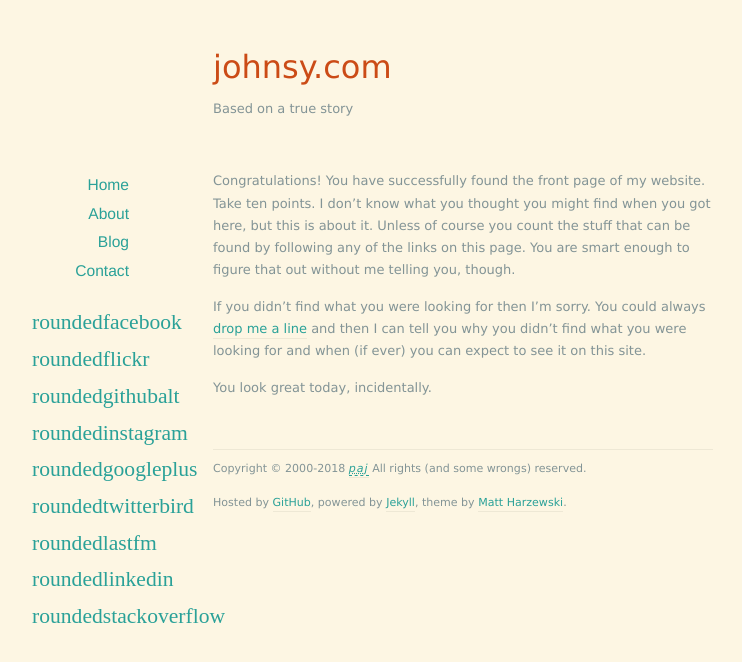
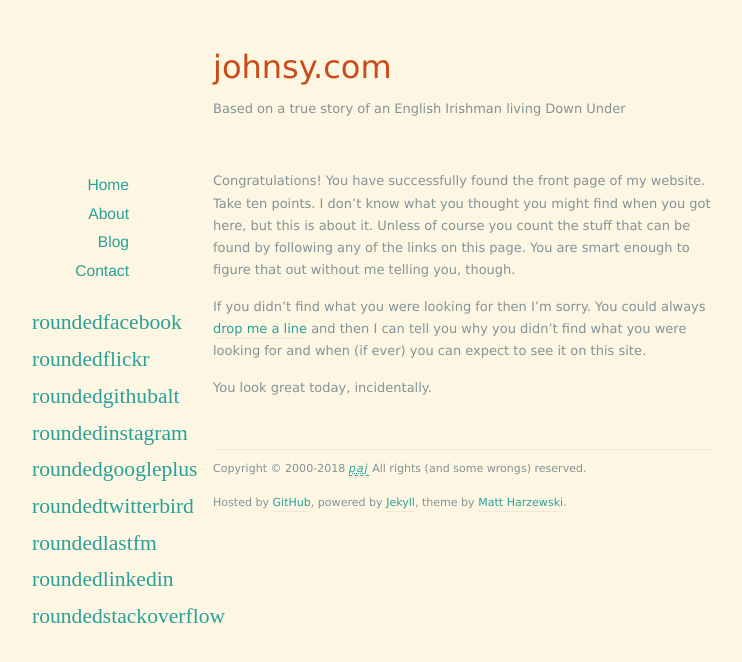
Before and after one commit to johnsyweb/johnsyweb.github.io, a Jekyll site: the page built from index.markdown, in a window 1280 px wide. Shown: the top 662 px of the page, without its empty margins (177-919 px from the left). Built offline with Jekyll 4.4.1, drawn with Linux system fonts in a browser that asks for light colours; nearby versions of some CDN libraries; some web fonts are replaced; part of the change alters nothing that is shown.

```diff
--- a/_config.yml
+++ b/_config.yml
@@ -1,7 +1,6 @@
 name: johnsy.com
 url: http://johnsy.com
-description: Based on a true story
-
+description: Based on a true story of an English Irishman living Down Under
 permalink: /blog/:year/:month/:day/:title/
 paginate: 10
 paginate_path: "blog/page:num/"
--- a/_layouts/default.html
+++ b/_layouts/default.html
@@ -12,7 +12,7 @@
         <meta http-equiv="Window-Target" content="_top">
         <meta http-equiv="X-Clacks-Overhead" content="GNU Terry Pratchett" />
         <meta name="MSSmartTagsPreventParsing" content="TRUE">
-        <meta name="description" content="johnsy.com -- the occasionally updated website of an English Irishman living Down Under!">
+        <meta name="description" content="{{ site.description }}">
         <meta name="keywords" content="Pete Johns, Peter Johns, paj, johnsy, johnsyweb, pajLog">
         <link rel="shortcut icon" title="pajIcon" href="{{ site.url }}/favicon.ico">
 
@@ -36,6 +36,13 @@
         <meta name="msapplication-square150x150logo" content="{{ site.url }}/icons/mstile-150x150.png" />
         <meta name="msapplication-wide310x150logo" content="{{ site.url }}/icons/mstile-310x150.png" />
         <meta name="msapplication-square310x310logo" content="{{ site.url }}/icons/mstile-310x310.png" />
+
+        <meta name="twitter:card" content="summary" />
+        <meta name="twitter:creator" content="@johnsyweb" />
+        <meta name="twitter:site" content="@johnsyweb" />
+        <meta property="og:image" content="{{ site.url }}/icons/favicon-196x196.png" />
+        <meta property="og:title" content="{{ page.title }}" />
+        <meta property="og:description" content="{{ site.description }}" />
 
         <link href="{{ site.url }}/assets/css/style-20150308.css" rel="stylesheet" />
         <link href="{{ site.url }}/assets/css/colors-light.css" rel="stylesheet" title="Light" />
```
